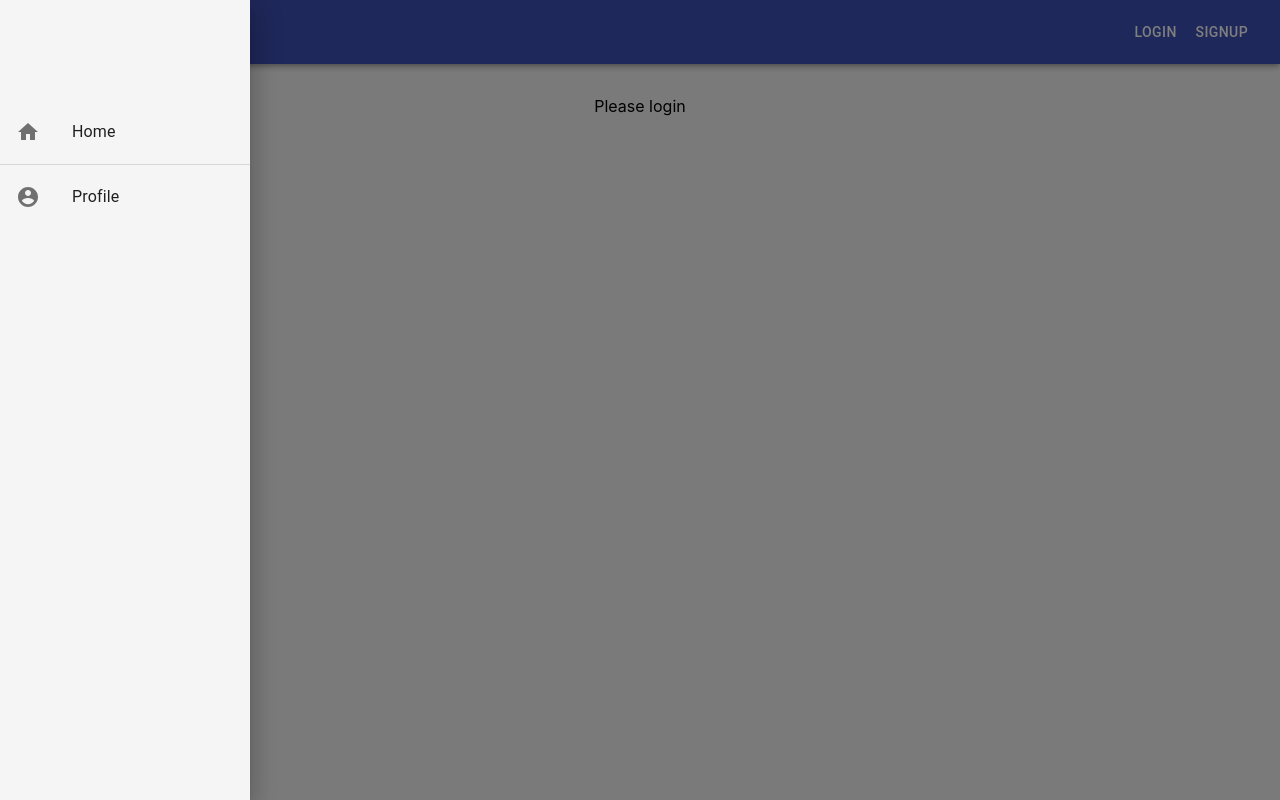
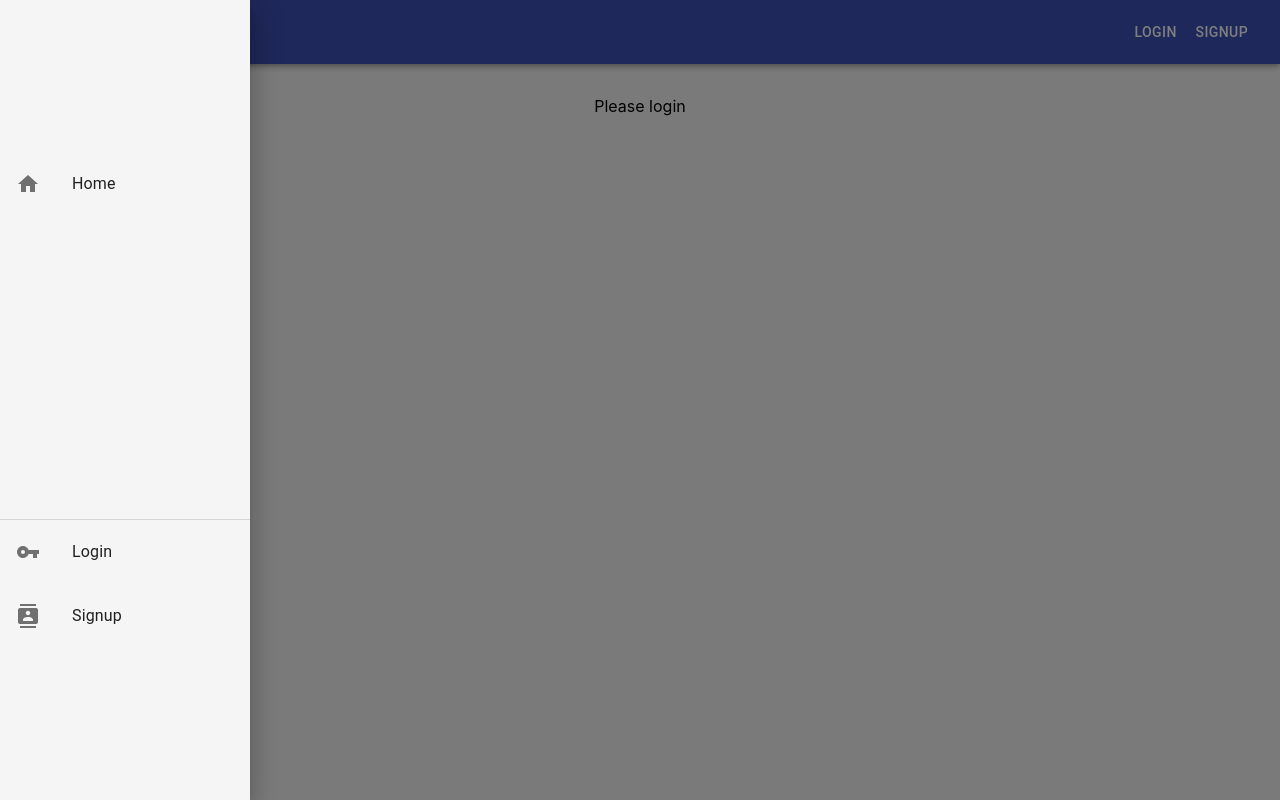
Before and after one commit to pracharya2601/finder-client, a React (Create React App) app: page /user/1 in a window 1280 px wide. Both pictures are taken after a click on the icon 41 px from the left and 30 px from the top of the page. Built offline with nearby package versions, Linux system fonts and the light colour scheme.

Commit message:
update navbar with auth

```diff
--- a/public/index.html
+++ b/public/index.html
@@ -5,16 +5,10 @@
     <link rel="icon" href="%PUBLIC_URL%/icon.png" />
     <meta name="viewport" content="width=device-width, initial-scale=1" />
     <meta name="theme-color" content="#000000" />
-    <meta
-      name="description"
-      content="Web site created using create-react-app"
-    />
-    <link rel="apple-touch-icon" href="%PUBLIC_URL%/logo192.png" />
     <!--
       manifest.json provides metadata used when your web app is installed on a
       user's mobile device or desktop. See https://developers.google.com/web/fundamentals/web-app-manifest/
     -->
-    <link rel="manifest" href="%PUBLIC_URL%/manifest.json" />
     <!--
       Notice the use of %PUBLIC_URL% in the tags above.
       It will be replaced with the URL of the `public` folder during the build.
--- a/src/App.js
+++ b/src/App.js
@@ -38,7 +38,6 @@ if (token) {
 
 class App extends React.Component {
   render() {
-    console.log(getUserData);
     return (
       <Provider store={store}>
         <Router>
--- a/src/components/navItems/ResponsiveDrawer.js
+++ b/src/components/navItems/ResponsiveDrawer.js
@@ -1,8 +1,10 @@
 import React from 'react';
 import { Link } from 'react-router-dom';
+import { connect } from 'react-redux';
+import { logoutUser } from '../../redux/actions/userAction';
 
-import clsx from 'clsx';
-import { makeStyles } from '@material-ui/core/styles';
+import withStyles from '@material-ui/core/styles/withStyles';
+import PropTypes from 'prop-types';
 import Drawer from '@material-ui/core/Drawer';
 import Button from '@material-ui/core/Button';
 import List from '@material-ui/core/List';
@@ -10,14 +12,22 @@ import Divider from '@material-ui/core/Divider';
 import ListItem from '@material-ui/core/ListItem';
 import ListItemIcon from '@material-ui/core/ListItemIcon';
 import ListItemText from '@material-ui/core/ListItemText';
+import ExitToAppIcon from '@material-ui/icons/ExitToApp';
+import SettingsPowerIcon from '@material-ui/icons/SettingsPower';
+import ContactsIcon from '@material-ui/icons/Contacts';
 import HomeIcon from '@material-ui/icons/Home';
 import MenuIcon from '@material-ui/icons/Menu';
 import AccountCircleIcon from '@material-ui/icons/AccountCircle';
+import VpnKeyIcon from '@material-ui/icons/VpnKey';
+// import clsx from 'clsx';
 
-const useStyles = makeStyles({
+const styles = {
   list: {
     width: 250,
-    marginTop: 100,
+    height: '100%',
+    display: 'flex',
+    flexDirection: 'column',
+    justifyContent: 'space-around',
   },
   fullList: {
     width: 'auto',
@@ -26,43 +36,31 @@ const useStyles = makeStyles({
     background: 'rgba(245, 245, 245);',
     height: '100%',
   },
-});
-
-function ResponsiveDrawer(props) {
-  const classes = useStyles();
-  const [state, setState] = React.useState({
-    left: false,
-  });
-
-  const toggleDrawer = (anchor, open) => (event) => {
-    if (
-      event.type === 'keydown' &&
-      (event.key === 'Tab' || event.key === 'Shift')
-    ) {
-      return;
-    }
-
-    setState({ ...state, [anchor]: open });
 };
 
-  const list = (anchor) => (
-    <div className={classes.drawer}>
-      <div
-        className={clsx(classes.list, {
-          [classes.fullList]: anchor === 'top' || anchor === 'bottom',
-        })}
-        role="presentation"
-        onClick={toggleDrawer(anchor, false)}
-        onKeyDown={toggleDrawer(anchor, false)}
-      >
-        <List>
-          <ListItem button component={Link} to="/">
-            <ListItemIcon>
-              <HomeIcon />
-            </ListItemIcon>
-            <ListItemText>Home</ListItemText>
-          </ListItem>
-        </List>
+class ResponsiveDrawer extends React.Component {
+  state = {
+    anchor: false,
+  };
+
+  toggleDrawerClick = () => {
+    this.setState({ anchor: true });
+  };
+  toggleDrawerClickClose = () => {
+    this.setState({ anchor: false });
+  };
+  handleLogout = () => {
+    this.props.logoutUser();
+  };
+
+  render() {
+    const {
+      classes,
+      user: { credentials, loading, authenticated },
+    } = this.props;
+
+    const signedInList = (
+      <div>
         <Divider />
         <List>
           <ListItem button component={Link} to={`/user/:handle`}>
@@ -72,23 +70,75 @@ function ResponsiveDrawer(props) {
             <ListItemText>Profile</ListItemText>
           </ListItem>
         </List>
+        <List>
+          <ListItem button onClick={this.handleLogout}>
+            <ListItemIcon>
+              <ExitToAppIcon style={{ color: 'red' }} />
+            </ListItemIcon>
+            <ListItemText>Logout</ListItemText>
+          </ListItem>
+        </List>
+      </div>
+    );
+
+    const noSignedList = (
+      <div>
+        <Divider />
+        <List>
+          <ListItem button component={Link} to={`/login`}>
+            <ListItemIcon>
+              <VpnKeyIcon />
+            </ListItemIcon>
+            <ListItemText>Login</ListItemText>
+          </ListItem>
+        </List>
+        <List>
+          <ListItem button component={Link} to={`/signup`}>
+            <ListItemIcon>
+              <ContactsIcon />
+            </ListItemIcon>
+            <ListItemText>Signup</ListItemText>
+          </ListItem>
+        </List>
+      </div>
+    );
+
+    const list = (anchor) => (
+      <div className={classes.drawer}>
+        <div
+          role="presentation"
+          className={classes.list}
+          onClick={this.toggleDrawerClickClose}
+        >
+          <div>
+            <List>
+              <ListItem button component={Link} to="/">
+                <ListItemIcon>
+                  <HomeIcon />
+                </ListItemIcon>
+                <ListItemText>Home</ListItemText>
+              </ListItem>
+            </List>
+          </div>
+          <div>{authenticated ? signedInList : noSignedList}</div>
         </div>
       </div>
     );
+    const side = ['left'];
 
     return (
       <div>
-      {['left'].map((anchor) => (
+        {side.map((anchor) => (
           <React.Fragment key={anchor}>
             <MenuIcon
-            onClick={toggleDrawer(anchor, true)}
+              onClick={this.toggleDrawerClick}
               className={classes.menuButton}
               fontSize="large"
             />
             <Drawer
               anchor={anchor}
-            open={state[anchor]}
-            onClose={toggleDrawer(anchor, false)}
+              open={this.state.anchor}
+              onClose={this.toggleDrawerClickClose}
             >
               {list(anchor)}
             </Drawer>
@@ -97,5 +147,17 @@ function ResponsiveDrawer(props) {
       </div>
     );
   }
+}
 
-export default ResponsiveDrawer;
+ResponsiveDrawer.propTypes = {
+  classes: PropTypes.object.isRequired,
+  user: PropTypes.object.isRequired,
+  logoutUser: PropTypes.func.isRequired,
+};
+const mapStateToProps = (state) => ({
+  user: state.user,
+});
+
+export default connect(mapStateToProps, { logoutUser })(
+  withStyles(styles)(ResponsiveDrawer)
+);
--- a/src/components/profile/Profile.js
+++ b/src/components/profile/Profile.js
@@ -167,7 +167,11 @@ class Profile extends Component {
           </CardContent>
           <CardContent className={classes.cardHeader}>
             <Tooltip title="Logout" placement="top">
-              <IconButton onClick={this.handleLogout}>
+              <IconButton
+                onClick={this.handleLogout}
+                component={Link}
+                to={`/login`}
+              >
                 <ExitToAppIcon style={{ color: 'red' }} />
               </IconButton>
             </Tooltip>
```
Lines whose indentation alone changed are shown as unchanged.
